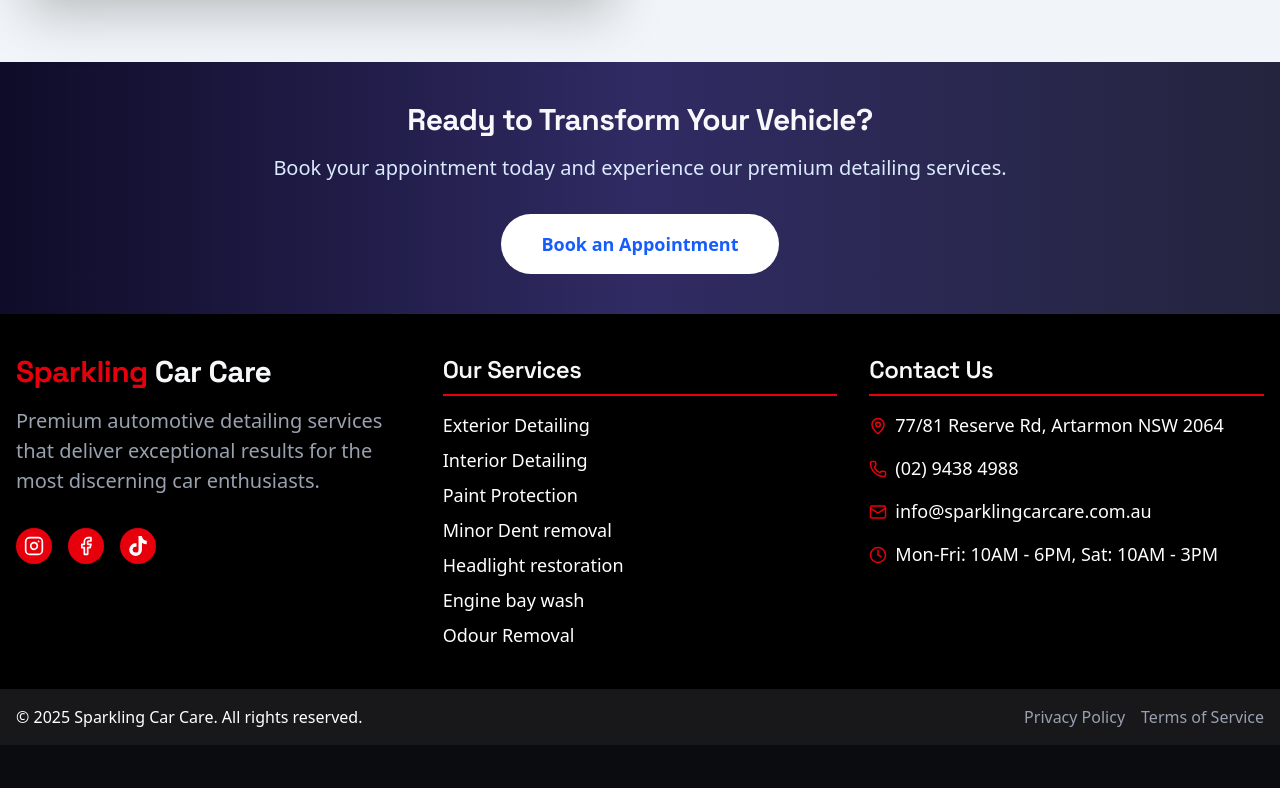
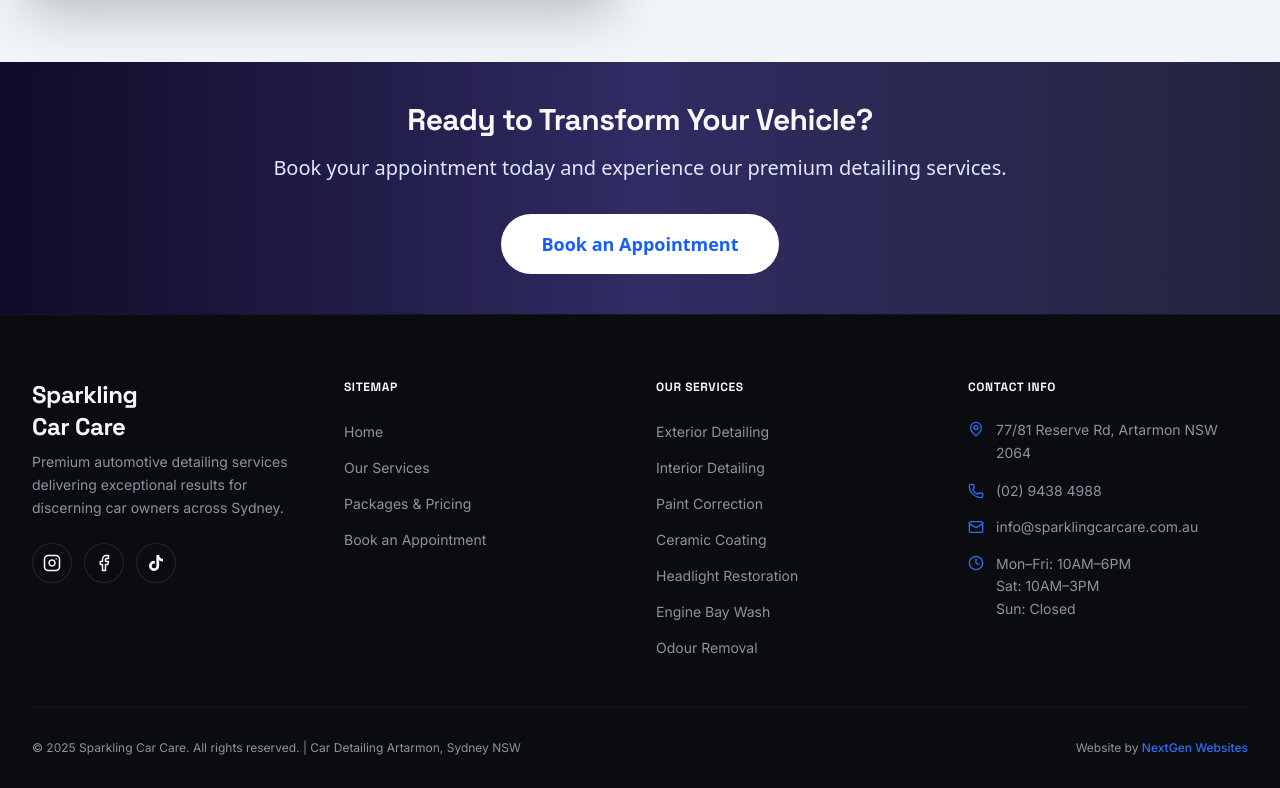
Before and after one commit to NextGenWebsites/sparklingcarcare, a React (Vite) app: page /services in a window 1280 px wide. Shown: the part 3786-4574 px from the top of the page. Before the commit the page ends 4531 px from the top, so only its background shows below. Built offline with nearby package versions, Linux system fonts and the light colour scheme.

Commit message:
feat: add global footer and interactive opening hours widget components

```diff
--- a/src/components/Footer.jsx
+++ b/src/components/Footer.jsx
@@ -1,138 +1,166 @@
 import React from "react";
-import {
-  MapPin,
-  Phone,
-  Mail,
-  Clock,
-  Instagram,
-  Facebook,
-  Twitter,
-} from "lucide-react";
+import { MapPin, Phone, Mail, Clock, Instagram, Facebook } from "lucide-react";
 import { FaTiktok } from "react-icons/fa";
+import { BUSINESS_INFO } from "../data/content";
 
 const Footer = () => {
+  const currentYear = new Date().getFullYear();
+
   return (
-    <footer className="bg-black text-white font-sans">
-      {/* Top section with logo and quick links */}
-      <div className="container mx-auto px-4 py-10">
-        <div className="grid grid-cols-1 md:grid-cols-3 gap-8">
-          {/* Logo and company info */}
-          <div className="flex flex-col">
-            <div className="mb-4">
-              <h1 className="text-3xl font-bold">
-                <span className="text-red-600">Sparkling</span> Car Care
-              </h1>
+    <footer className="relative z-10 bg-[#0A0C10] border-t border-white/5 pt-16 pb-8">
+      <div className="max-w-7xl mx-auto px-4 sm:px-6 lg:px-8">
+        <div className="grid grid-cols-1 md:grid-cols-2 lg:grid-cols-4 gap-12 lg:gap-8 mb-12">
+
+          {/* Brand Column */}
+          <div className="space-y-6">
+            <div>
+              <h2 className="text-2xl font-bold text-[#F7F8FA] font-['Space_Grotesk'] mb-2">
+                Sparkling<br />Car Care
+              </h2>
+              <p className="text-[#8B93A1] text-sm leading-relaxed max-w-xs">
+                Premium automotive detailing services delivering exceptional results for discerning car owners across Sydney.
+              </p>
             </div>
-            <p className="text-gray-400 mb-4 text-[20px]">
-              Premium automotive detailing services that deliver exceptional
-              results for the most discerning car enthusiasts.
-            </p>
-            <div className="flex space-x-4 mt-4">
+            <div className="flex gap-3">
               <a
-                href="https://www.instagram.com/sparklingcarcare_/"
+                href={BUSINESS_INFO.instagram}
                 target="_blank"
                 rel="noopener noreferrer"
-                className="bg-red-600 hover:bg-red-700 p-2 rounded-full"
+                className="w-10 h-10 rounded-full bg-[#0A0C10] border border-white/10 flex items-center justify-center text-[#F7F8FA] hover:border-[#2F6FED] hover:text-[#2F6FED] transition-colors"
+                aria-label="Instagram"
               >
-                <Instagram size={20} />
+                <Instagram size={18} />
               </a>
               <a
-                href="https://www.facebook.com/profile.php?id=61574501624415 "
+                href={BUSINESS_INFO.facebook}
                 target="_blank"
                 rel="noopener noreferrer"
-                className="bg-red-600 hover:bg-red-700 p-2 rounded-full"
+                className="w-10 h-10 rounded-full bg-[#0A0C10] border border-white/10 flex items-center justify-center text-[#F7F8FA] hover:border-[#2F6FED] hover:text-[#2F6FED] transition-colors"
+                aria-label="Facebook"
               >
-                <Facebook size={20} />
+                <Facebook size={18} />
               </a>
               <a
-                href="https://www.tiktok.com/@sparklingcarcare_"
+                href={BUSINESS_INFO.tiktok}
                 target="_blank"
                 rel="noopener noreferrer"
-                className="bg-red-600 hover:bg-red-700 p-2 rounded-full"
+                className="w-10 h-10 rounded-full bg-[#0A0C10] border border-white/10 flex items-center justify-center text-[#F7F8FA] hover:border-[#2F6FED] hover:text-[#2F6FED] transition-colors"
+                aria-label="TikTok"
               >
-                <FaTiktok size={20} />
+                <FaTiktok size={16} />
               </a>
             </div>
           </div>
 
-          {/* Services */}
-          <div className="flex flex-col">
-            <h2 className="text-2xl font-semibold mb-4 border-b-2 border-red-600 pb-2 inline-block">
+          {/* Sitemap Column */}
+          <div>
+            <h3 className="font-bold text-[#F7F8FA] mb-6 uppercase tracking-wider text-xs font-['Space_Grotesk']">
+              Sitemap
+            </h3>
+            <ul className="space-y-3">
+              {[
+                { label: "Home", href: "/" },
+                { label: "Our Services", href: "/services" },
+                { label: "Packages & Pricing", href: "/packages" },
+                { label: "Book an Appointment", href: "/contact" },
+              ].map((link) => (
+                <li key={link.href}>
+                  <a
+                    href={link.href}
+                    className="text-[#8B93A1] hover:text-[#2F6FED] transition-colors text-sm"
+                  >
+                    {link.label}
+                  </a>
+                </li>
+              ))}
+            </ul>
+          </div>
+
+          {/* Services Column */}
+          <div>
+            <h3 className="font-bold text-[#F7F8FA] mb-6 uppercase tracking-wider text-xs font-['Space_Grotesk']">
               Our Services
-            </h2>
-            <ul className="space-y-2 text-[18px]">
-              <li className="hover:text-red-600 transition-colors">
-                <a href="/services">Exterior Detailing</a>
+            </h3>
+            <ul className="space-y-3">
+              {[
+                "Exterior Detailing",
+                "Interior Detailing",
+                "Paint Correction",
+                "Ceramic Coating",
+                "Headlight Restoration",
+                "Engine Bay Wash",
+                "Odour Removal",
+              ].map((service) => (
+                <li key={service}>
+                  <a
+                    href="/services"
+                    className="text-[#8B93A1] hover:text-[#2F6FED] transition-colors text-sm"
+                  >
+                    {service}
+                  </a>
+                </li>
+              ))}
+            </ul>
+          </div>
+
+          {/* Contact Column */}
+          <div>
+            <h3 className="font-bold text-[#F7F8FA] mb-6 uppercase tracking-wider text-xs font-['Space_Grotesk']">
+              Contact Info
+            </h3>
+            <ul className="space-y-4">
+              <li className="flex items-start gap-3">
+                <MapPin className="text-[#2F6FED] shrink-0 mt-0.5" size={16} />
+                <span className="text-[#8B93A1] text-sm leading-relaxed">
+                  {BUSINESS_INFO.address}
+                </span>
               </li>
-              <li className="hover:text-red-600 transition-colors">
-                <a href="/services">Interior Detailing</a>
+              <li className="flex items-start gap-3">
+                <Phone className="text-[#2F6FED] shrink-0 mt-0.5" size={16} />
+                <a
+                  href={`tel:${BUSINESS_INFO.phoneTel}`}
+                  className="text-[#8B93A1] hover:text-[#2F6FED] transition-colors text-sm"
+                >
+                  {BUSINESS_INFO.phone}
+                </a>
               </li>
-              <li className="hover:text-red-600 transition-colors">
-                <a href="/services">Paint Protection</a>
+              <li className="flex items-start gap-3">
+                <Mail className="text-[#2F6FED] shrink-0 mt-0.5" size={16} />
+                <a
+                  href={`mailto:${BUSINESS_INFO.email}`}
+                  className="text-[#8B93A1] hover:text-[#2F6FED] transition-colors text-sm"
+                >
+                  {BUSINESS_INFO.email}
+                </a>
               </li>
-              <li className="hover:text-red-600 transition-colors">
-                <a href="/services">Minor Dent removal </a>
-              </li>
-              <li className="hover:text-red-600 transition-colors">
-                <a href="/services">Headlight restoration</a>
-              </li>
-              <li className="hover:text-red-600 transition-colors">
-                <a href="/services">Engine bay wash</a>
-              </li>
-              <li className="hover:text-red-600 transition-colors">
-                <a href="/services">Odour Removal</a>
+              <li className="flex items-start gap-3">
+                <Clock className="text-[#2F6FED] shrink-0 mt-0.5" size={16} />
+                <span className="text-[#8B93A1] text-sm leading-relaxed">
+                  Mon–Fri: 10AM–6PM<br />Sat: 10AM–3PM<br />Sun: Closed
+                </span>
               </li>
             </ul>
           </div>
+        </div>
 
-          {/* Contact info */}
-          <div className="flex flex-col">
-            <h2 className="text-2xl font-semibold mb-4 border-b-2 border-red-600 pb-2 inline-block">
-              Contact Us
-            </h2>
-            <div className="space-y-4 text-[18px]">
-              <div className="flex items-center">
-                <MapPin className="text-red-600 mr-2" size={18} />
-                <span>77/81 Reserve Rd, Artarmon NSW 2064</span>
-              </div>
-              <div className="flex items-center">
-                <Phone className="text-red-600 mr-2" size={18} />
-                <span> (02) 9438 4988</span>
-              </div>
-              <div className="flex items-center">
-                <Mail className="text-red-600 mr-2" size={18} />
-                <span> info@sparklingcarcare.com.au </span>
-              </div>
-              <div className="flex items-center">
-                <Clock className="text-red-600 mr-2" size={18} />
-                <span>Mon-Fri: 10AM - 6PM, Sat: 10AM - 3PM</span>
-              </div>
-            </div>
-          </div>
-        </div>
-      </div>
-
-      {/* Bottom bar with copyright */}
-      <div className="bg-zinc-900 py-4">
-        <div className="container mx-auto px-4 flex flex-col md:flex-row justify-between items-center">
-          <p>
-            &copy; {new Date().getFullYear()} Sparkling Car Care. All rights
-            reserved.
+        {/* Bottom Bar */}
+        <div className="pt-8 border-t border-white/5 flex flex-col md:flex-row justify-between items-center gap-4">
+          <p className="text-[#8B93A1] text-xs text-center md:text-left">
+            &copy; {currentYear} Sparkling Car Care. All rights reserved.
+            <span className="hidden md:inline"> | </span>
+            <span className="block md:inline">Car Detailing Artarmon, Sydney NSW</span>
           </p>
-          <div className="flex space-x-4 mt-2 md:mt-0">
+          <p className="text-[#8B93A1] text-xs">
+            Website by{" "}
             <a
-              href="#"
-              className="text-gray-400 hover:text-white cursor-not-allowed"
+              href="https://www.nextgenwebsites.info/"
+              target="_blank"
+              rel="noopener noreferrer"
+              className="text-[#2F6FED] hover:text-white transition-colors font-medium"
             >
-              Privacy Policy
+              NextGen Websites
             </a>
-            <a
-              href="#"
-              className="text-gray-400 hover:text-white cursor-not-allowed"
-            >
-              Terms of Service
-            </a>
-          </div>
+          </p>
         </div>
       </div>
     </footer>
```
Also changed, not shown: src/components/OpeningHours.jsx (added, +119 -0 lines).
